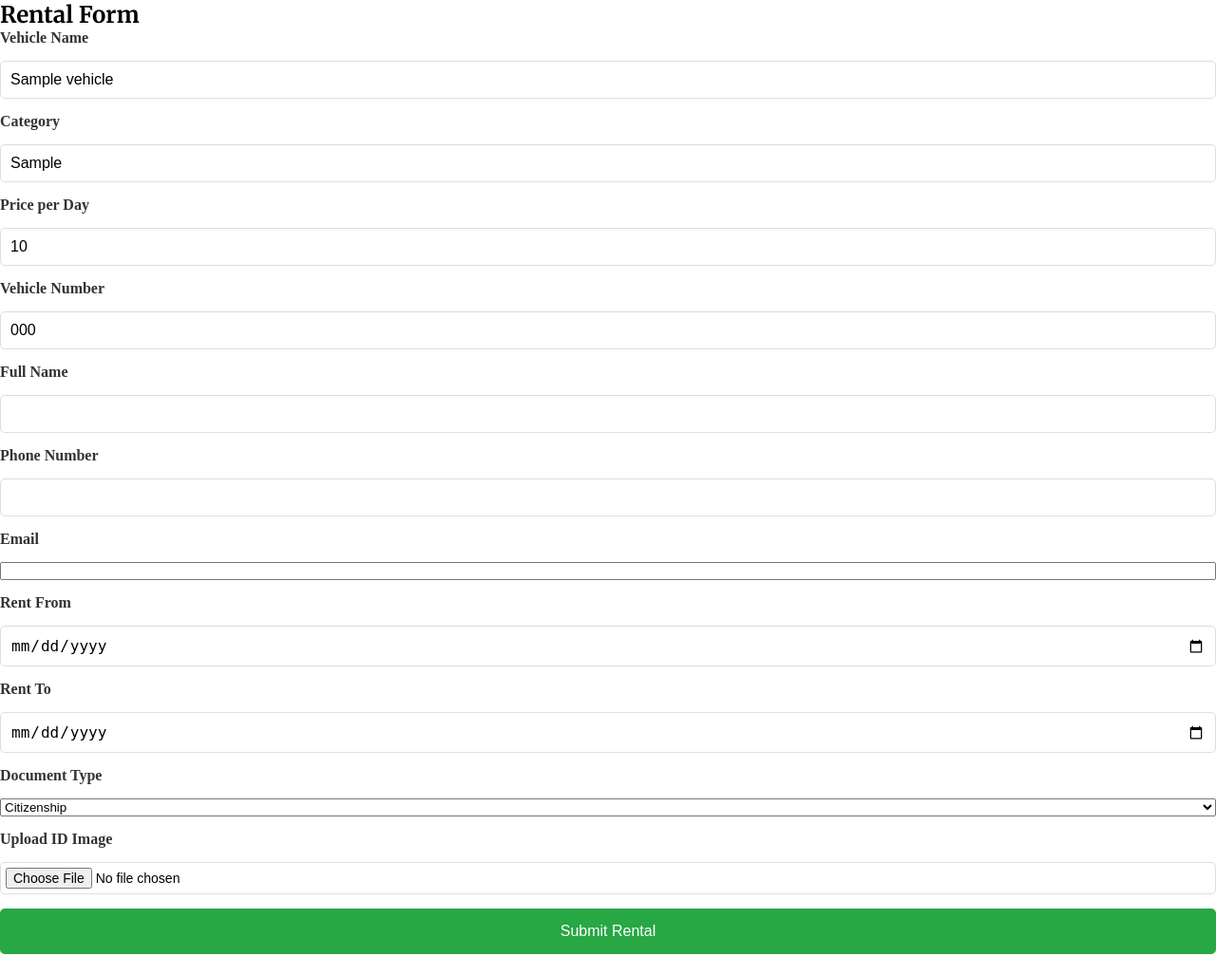
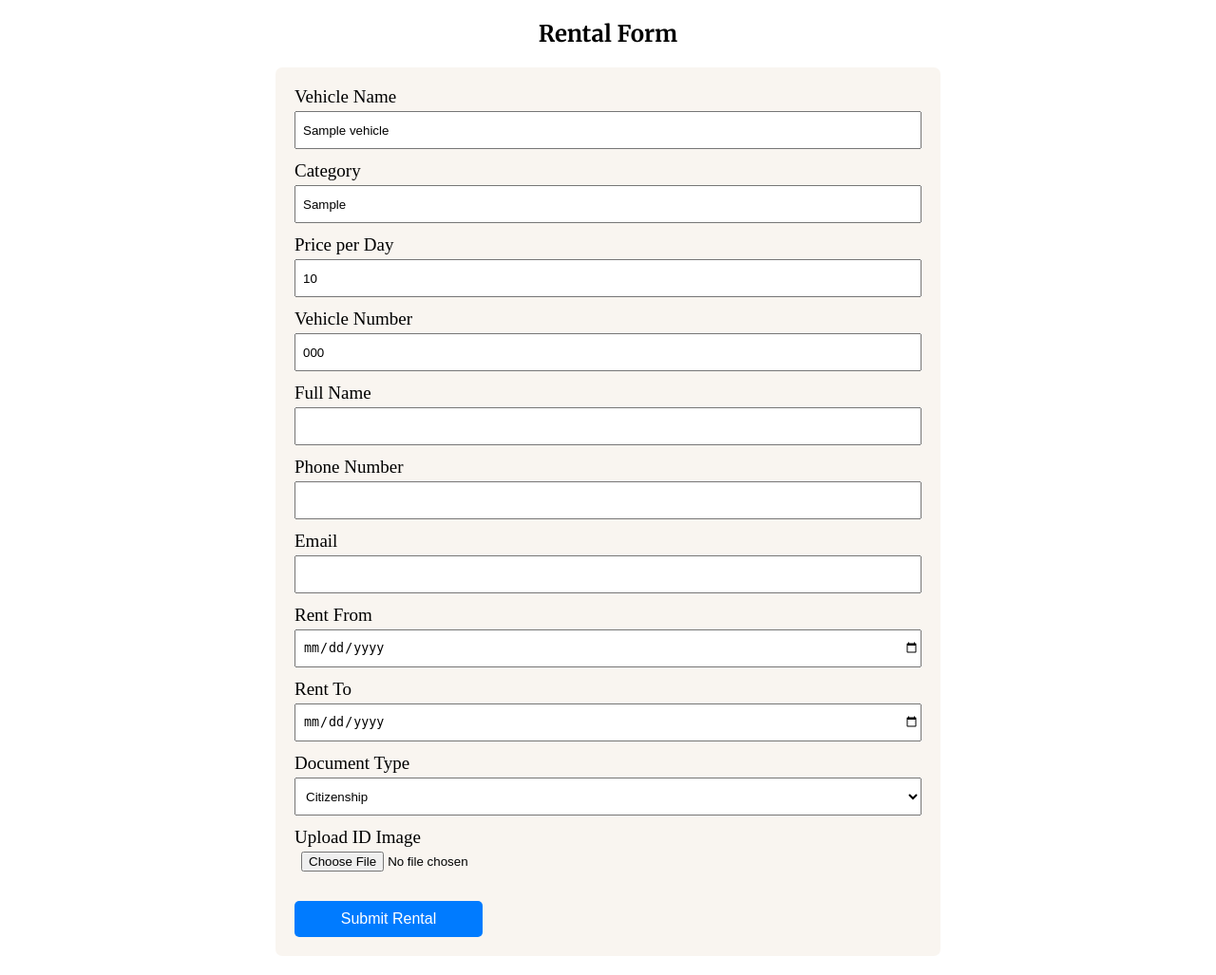
Before and after one commit to rawbeen10/twoWheelerRental, a PHP site: page /twowheelerrental/rent_form.php?id=1 in a window 1280 px wide. Shown: the part 68-1095 px from the top of the page at 95% size. Before the commit the page ends 1073 px from the top, so only its background shows below. Run offline with PHP 8.4, Linux system fonts and the light colour scheme; the visitor is signed in with stand-in values (Sample User, id 1); tables that the repository leaves empty or names only in its code hold one stand-in row (values such as "Sample post").

Commit message:
rent styles

```diff
--- a/admin/script/view_vehicle.php
+++ b/admin/script/view_vehicle.php
@@ -90,7 +90,8 @@ $result = mysqli_query($conn, $query);
             <?php
             // Display pagination links
             for ($i = 1; $i <= $total_pages; $i++) {
-                echo "<a href='view_vehicle.php?page=$i&limit=$limit' class='pagination-link'>$i</a>";
+                $is_active = ($page == $i) ? 'class="active"' : '';
+                echo "<a href='view_vehicle.php?page=$i&limit=$limit' $is_active>$i</a>";
             }
             ?>
         </div>
--- a/styles/rent.css
+++ b/styles/rent.css
@@ -1,6 +1,5 @@
 /* General body styles */
 body {
-  font-family: 'Arial', sans-serif;
   background-color: #f7f8fa;
   color: #333;
   margin: 0;
--- a/styles/rent_form.css
+++ b/styles/rent_form.css
@@ -1,84 +1,46 @@
-/* General Styles for Rent Form */
-#rent-form {
-    padding: 20px;
-    max-width: 800px;
-    margin: 0 auto;
-    background-color: #f9f9f9;
-    border-radius: 8px;
-    box-shadow: 0 2px 10px rgba(0, 0, 0, 0.1);
+
+h2{
+  margin-top: 20px ;
+  font-size: 24px;
+  text-align: center;
 }
 
-  #rent-form h1 {
-    text-align: center;
-    margin-bottom: 30px;
-    color: #333;
+form{
+  background-color: rgba(228, 212, 191, 0.24);
+  max-width: 700px;
+  margin: 20px auto;
+  display: flex;
+  flex-direction: column;
+  gap: 2px;
+  padding: 20px;
+  border-radius: 7px;
 }
 
-  form {
-    display: flex;
-    flex-direction: column;
-    gap: 15px;
+label{
+  font-size: 19px;
+  font-weight: 500;
+  margin-bottom: 2px;
 }
 
-  label {
-    font-weight: bold;
-    color: #333;
+input, select, textarea{
+  height: 40px;
+  margin-bottom: 10px;
+  padding-left: 7px;
+}
+textarea{
+  height: 90px;
 }
 
-  input[type="text"], input[type="date"], input[type="file"] {
-    padding: 10px;
+button {
+  background-color: #007bff;
+  color: white;
+  border: none;
+  padding: 10px 20px;
   font-size: 16px;
-    border: 1px solid #ddd;
+  cursor: pointer;
   border-radius: 5px;
+  width: 30%;
 }
-
-  input[type="text"]:readonly, input[type="date"]:readonly {
-    background-color: #f4f4f4;
-    cursor: not-allowed;
+button:hover {
+  background-color: #0056b3;
 }
-
-  input[type="file"] {
-    padding: 5px;
-    font-size: 14px;
-  }
-
-  button[type="submit"] {
-    background-color: #28a745;
-    color: white;
-    padding: 15px;
-    font-size: 16px;
-    border: none;
-    border-radius: 5px;
-    cursor: pointer;
-    transition: background-color 0.3s;
-  }
-
-  button[type="submit"]:hover {
-    background-color: #218838;
-  }
-
-  /* Vehicle Image */
-  .vehicle-img {
-    width: 100%;
-    max-width: 300px;
-    margin: 0 auto;
-    display: block;
-    border-radius: 8px;
-    margin-bottom: 20px;
-    object-fit: cover;
-  }
-
-  /* Responsive Design */
-  @media (max-width: 768px) {
-    #rent-form {
-      padding: 15px;
-    }
-
-    button[type="submit"] {
-      padding: 12px;
-    }
-
-    .vehicle-img {
-      max-width: 100%;
-    }
-  }
```
Also changed, not shown: admin/script/styles/view_vehicle.css (+9 -11 lines), rent.php (+75 -15 lines), styles/login.css (+11 -2 lines), admin/uploads/1732292668_zoro.jpg (added), admin/uploads/1732294950_6740b9269dea0.jpg (added), admin/uploads/1732294975_6740b93fe31b8.jpg (added), admin/uploads/1732295003_6740b95bf1f74.jpg (added), admin/uploads/1732295037_6740b97d48117.jpeg (added), admin/uploads/zoro.jpg (added). Lines whose indentation alone changed are shown as unchanged.
